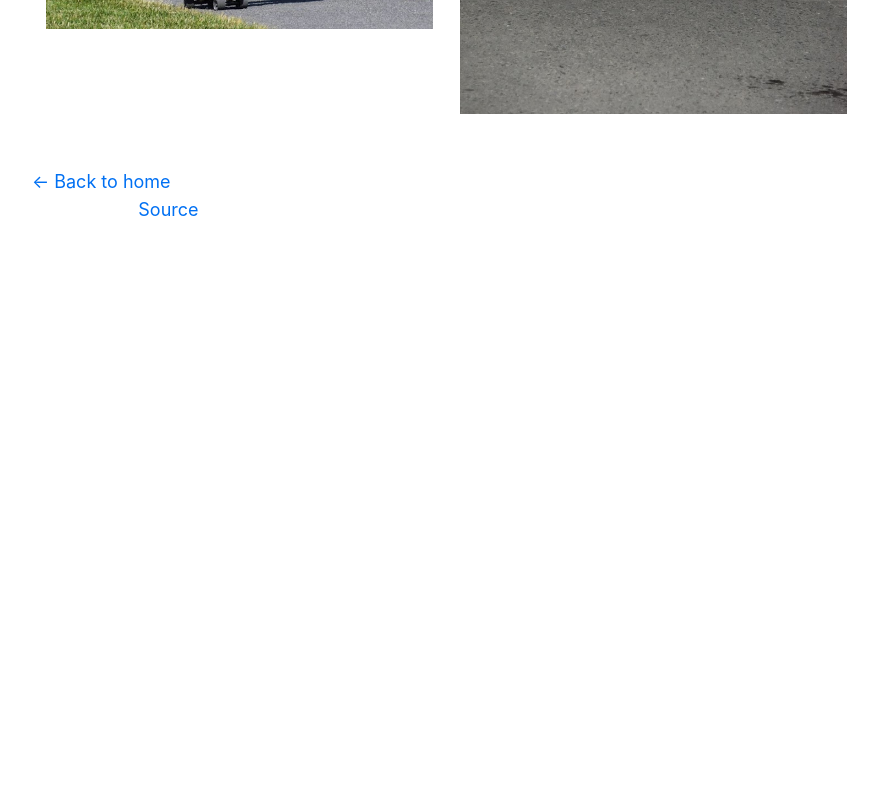
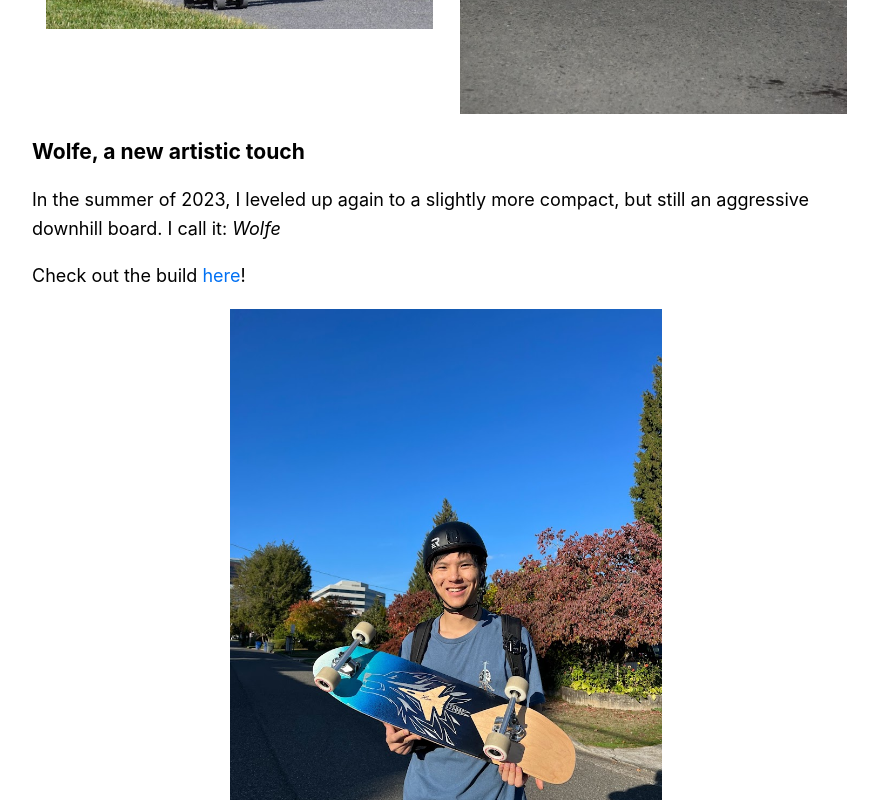
Before and after one commit to shihaocao/nextjs-shihao-website, a Next.js app: page /notes/longboarding in a window 1280 px wide. Shown: the part 6260-7060 px from the top of the page, without its empty margins (194-1072 px from the left). Before the commit the page ends 6593 px from the top, so only its background shows below. Built offline with nearby package versions, Linux system fonts and the light colour scheme.

Commit message:
improve builds landing linking to main, and extend lonboarding into wolfe

```diff
--- a/pages/notes/longboarding.js
+++ b/pages/notes/longboarding.js
@@ -145,6 +145,18 @@ export default function FirstPost() {
         "longboarding/grad-garage.jpg"
       )}
 
+      <h3>Wolfe, a new artistic touch</h3>
+
+      <p>
+        In the summer of 2023, I leveled up again to a slightly more compact,
+        but still an aggressive downhill board. I call it: <i>Wolfe</i>
+      </p>
+      <p>
+        Check out the build <a href="/builds/wolfe">here</a>!
+      </p>
+
+      {centered_img_block("wolfe/proud-dad.jpg")}
+
       {/* [https://photos.app.goo.gl/pPNmtmEHdfaB7YrF6] */}
     </Layout>
   );
```
Also changed, not shown: pages/index.js (+10 -0 lines).
